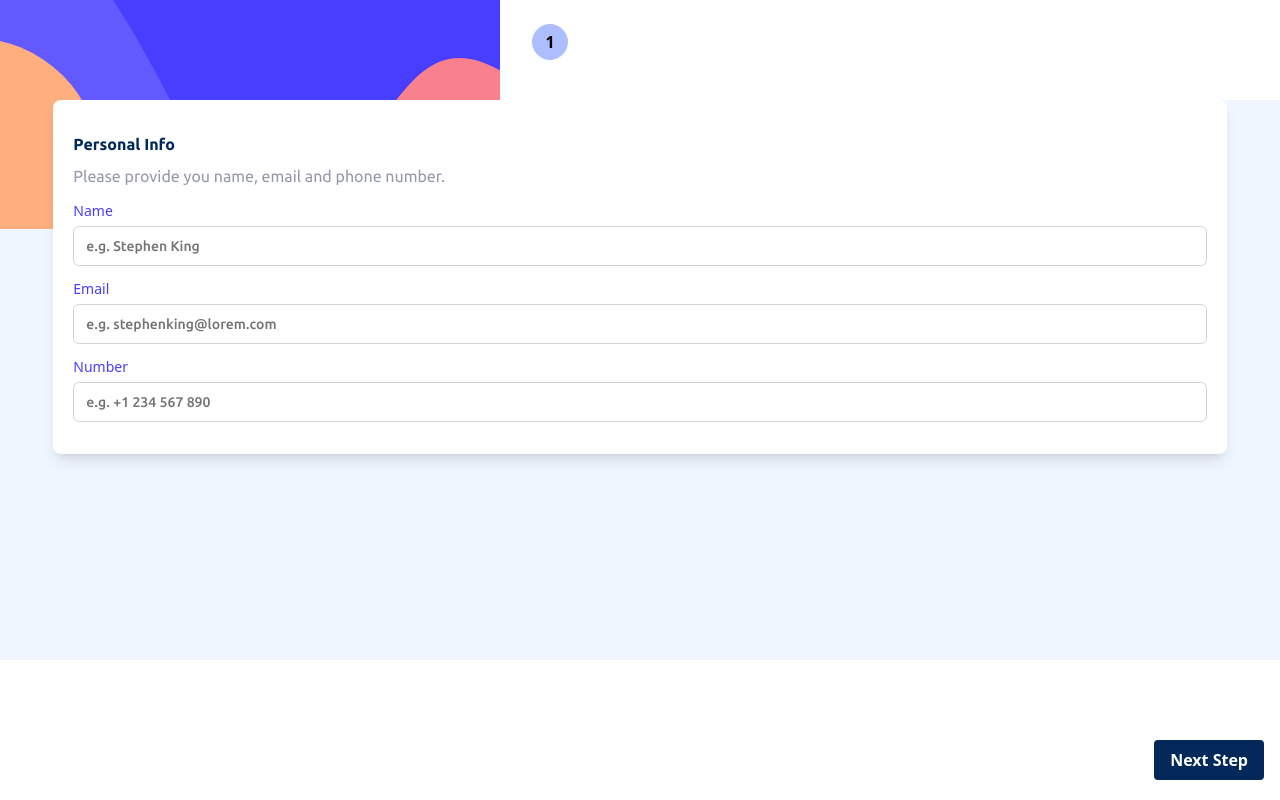
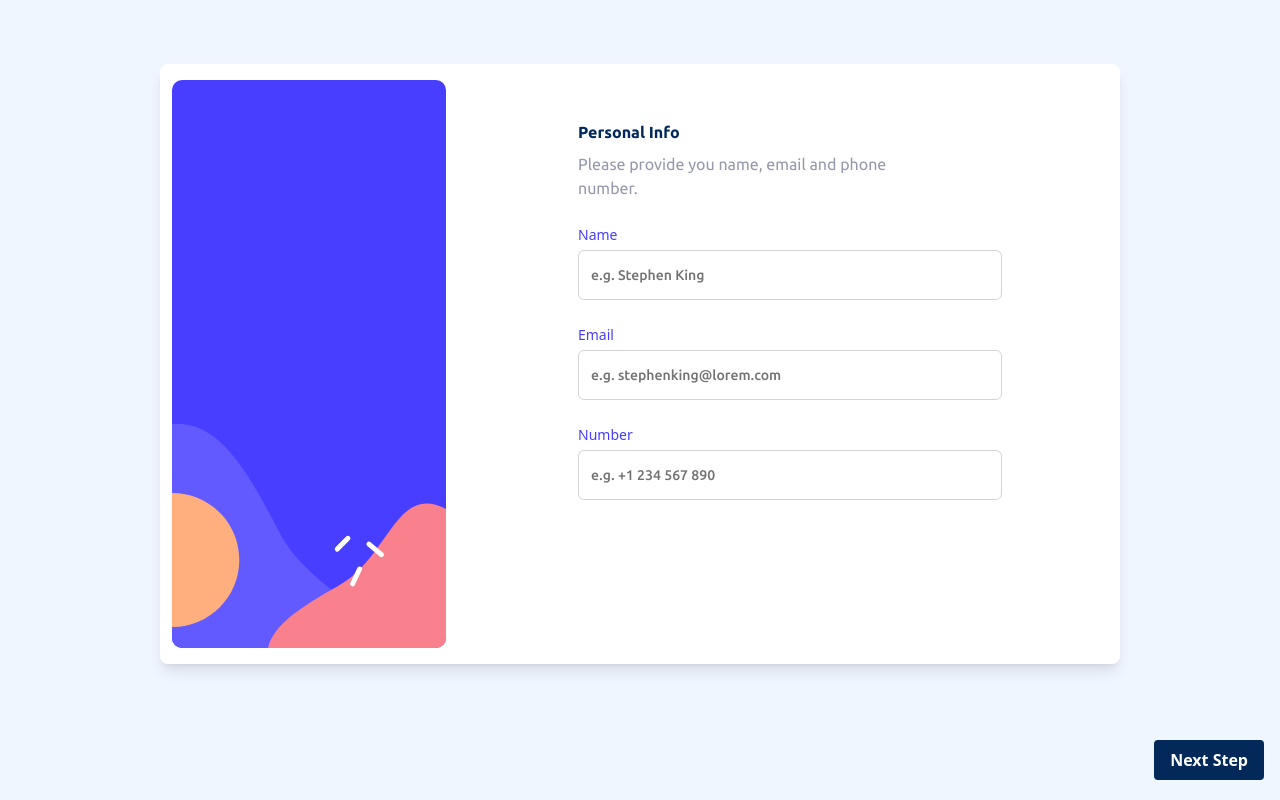
Before and after one commit to Matteonegridev/MultiStep-form, a React (Vite) app: page / in a window 1280 px wide. Built offline with nearby package versions, Linux system fonts and the light colour scheme; what fluid-tailwind would draw is missing.

Commit message:
started desktop styiling for personal info section  + adjust stepper

```diff
--- a/index.html
+++ b/index.html
@@ -6,7 +6,7 @@
     <meta name="viewport" content="width=device-width, initial-scale=1.0" />
     <title>Multi Step Form</title>
   </head>
-  <body>
+  <body class="md:bg-magnolia">
     <div id="root"></div>
     <script type="module" src="/src/main.tsx"></script>
   </body>
--- a/src/components/Form.tsx
+++ b/src/components/Form.tsx
@@ -1,7 +1,6 @@
 import { BrowserRouter, Route, Routes } from "react-router";
 import PersonalInfo from "./routes/PersonalInfo";
 import SelectPlan from "./routes/SelectPlan";
-import Stepper from "./Stepper";
 import AddOns from "./routes/AddOns";
 import Summary from "./routes/Summary";
 import { FormProvider, useForm } from "react-hook-form";
@@ -29,7 +28,6 @@ function Form() {
       <StepContext>
         <PlansContext>
           <FormProvider {...mainFormMethods}>
-            <Stepper />
             <BrowserRouter>
               <Routes>
                 <Route path="/" element={<PersonalInfo />} />
--- a/src/components/Stepper.tsx
+++ b/src/components/Stepper.tsx
@@ -15,7 +15,7 @@ function Stepper() {
       <ul className="flex justify-center gap-6">
         {steps.map((steps) => (
           <li
-            className={`${currentStep !== steps.id ? "border border-white bg-transparent text-white" : "border border-tertiary bg-tertiary text-black"} flex h-9 w-9 items-center justify-center rounded-full font-bold`}
+            className={`${currentStep !== steps.id ? "border border-white bg-transparent text-white" : "border border-tertiary bg-quaternary text-black"} flex h-9 w-9 items-center justify-center rounded-full font-UbuntuBold`}
             key={steps.id}
           >
             {steps.step}
--- a/src/components/routes/PersonalInfo.tsx
+++ b/src/components/routes/PersonalInfo.tsx
@@ -2,6 +2,7 @@ import { SubmitHandler, useFormContext } from "react-hook-form";
 import { useNavigate } from "react-router";
 import SvgComp from "@/utilities/SvgComp";
 import mobileSideBar from "/assets/images/bg-sidebar-mobile.svg";
+import desktopSideBar from "/assets/images/bg-sidebar-desktop.svg";
 
 import {
   Form,
@@ -14,6 +15,8 @@ import {
 import { Input } from "@/components/ui/input";
 import { useContextHook } from "@/hooks/useStepContext";
 import { SchemaValues } from "@/schema/zodSchema";
+import { useState, useEffect } from "react";
+import Stepper from "../Stepper";
 
 function PersonalInfo() {
   // Hook to store data in the main form from RHF:
@@ -31,17 +34,36 @@ function PersonalInfo() {
     setCurrentStep((prev) => prev + 1);
   };
 
+  const mobileSize = window.innerWidth < 768;
+  const [isMobile, setIsMobile] = useState(mobileSize);
+
+  useEffect(() => {
+    const handleResize = () => setIsMobile(window.innerWidth < 768);
+    window.addEventListener("resize", handleResize);
+    return () => window.removeEventListener("resize", handleResize);
+  }, []);
+
   return (
-    <>
+    <section className="">
+      <Form {...form}>
+        <form
+          onSubmit={form.handleSubmit(onSubmit)}
+          className="h-[70dvh] bg-magnolia md:h-full"
+        >
+          {isMobile && (
             <div className="absolute left-0 top-0">
               <SvgComp alt="mobile sidebar" src={mobileSideBar} width={500} />
             </div>
-      <Form {...form}>
-        <form
-          onSubmit={form.handleSubmit(onSubmit)}
-          className="h-[70dvh] bg-magnolia"
-        >
-          <div className="relative z-10 m-auto mt-16 w-11/12 space-y-4 rounded-lg bg-white px-5 py-8 shadow-lg">
+          )}
+          {/* <Stepper /> */}
+          <div className="relative z-10 m-auto mt-16 w-11/12 rounded-lg bg-white px-5 py-8 shadow-lg md:grid md:w-4/5 md:grid-cols-[300px_1fr] md:px-3 md:py-4 xl:w-3/4">
+            {!isMobile && (
+              <div className="">
+                <SvgComp alt="desktop sidebar" src={desktopSideBar} />
+              </div>
+            )}
+
+            <div className="space-y-7 md:mx-auto md:w-5/6 md:pt-10 xl:w-2/3">
               <div className="w-4/5">
                 <h1 className="pb-2 font-UbuntuBold text-primary ~text-2xl/4xl">
                   Personal Info
@@ -50,6 +72,7 @@ function PersonalInfo() {
                   Please provide you name, email and phone number.
                 </p>
               </div>
+
               {/*Name Field */}
               <FormField
                 control={form.control}
@@ -58,10 +81,14 @@ function PersonalInfo() {
                   <FormItem>
                     <div className="flex items-center justify-between">
                       <FormLabel>Name</FormLabel>
-                    <FormMessage />
+                      <FormMessage className="~text-xs/sm md:text-right" />
                     </div>
                     <FormControl>
-                    <Input placeholder="e.g. Stephen King" {...field} />
+                      <Input
+                        className="py-6 caret-primary"
+                        placeholder="e.g. Stephen King"
+                        {...field}
+                      />
                     </FormControl>
                   </FormItem>
                 )}
@@ -74,10 +101,11 @@ function PersonalInfo() {
                   <FormItem>
                     <div className="flex items-center justify-between">
                       <FormLabel>Email</FormLabel>
-                    <FormMessage />
+                      <FormMessage className="~text-xs/sm" />
                     </div>
                     <FormControl>
                       <Input
+                        className="py-6 caret-primary"
                         placeholder="e.g. stephenking@lorem.com"
                         {...field}
                       />
@@ -93,15 +121,21 @@ function PersonalInfo() {
                   <FormItem>
                     <div className="flex items-center justify-between">
                       <FormLabel>Number</FormLabel>
-                    <FormMessage />
+                      <FormMessage className="~text-xs/sm" />
                     </div>
                     <FormControl>
-                    <Input placeholder="e.g. +1 234 567 890" {...field} />
+                      <Input
+                        className="py-6 caret-primary"
+                        placeholder="e.g. +1 234 567 890"
+                        {...field}
+                      />
                     </FormControl>
                   </FormItem>
                 )}
               />
             </div>
+          </div>
+
           <div className="absolute bottom-5 right-4">
             <button
               className="rounded-sm bg-primary px-[1em] py-[.5em] font-semibold text-white"
@@ -112,7 +146,7 @@ function PersonalInfo() {
           </div>
         </form>
       </Form>
-    </>
+    </section>
   );
 }
 
--- a/src/components/routes/ThankYou.tsx
+++ b/src/components/routes/ThankYou.tsx
@@ -4,7 +4,7 @@ import mobileSideBar from "/assets/images/bg-sidebar-mobile.svg";
 
 function ThankYou() {
   return (
-    <section className="min-h-[100dvh] w-full bg-lightGray">
+    <section className="min-h-[100dvh] w-full bg-magnolia">
       <div className="absolute left-0 top-0">
         <SvgComp alt="mobile sidebar" src={mobileSideBar} width={500} />
       </div>
```
Also changed, not shown: 1 other file (tests, documents, lock files or other folders). Lines whose indentation alone changed are shown as unchanged.
